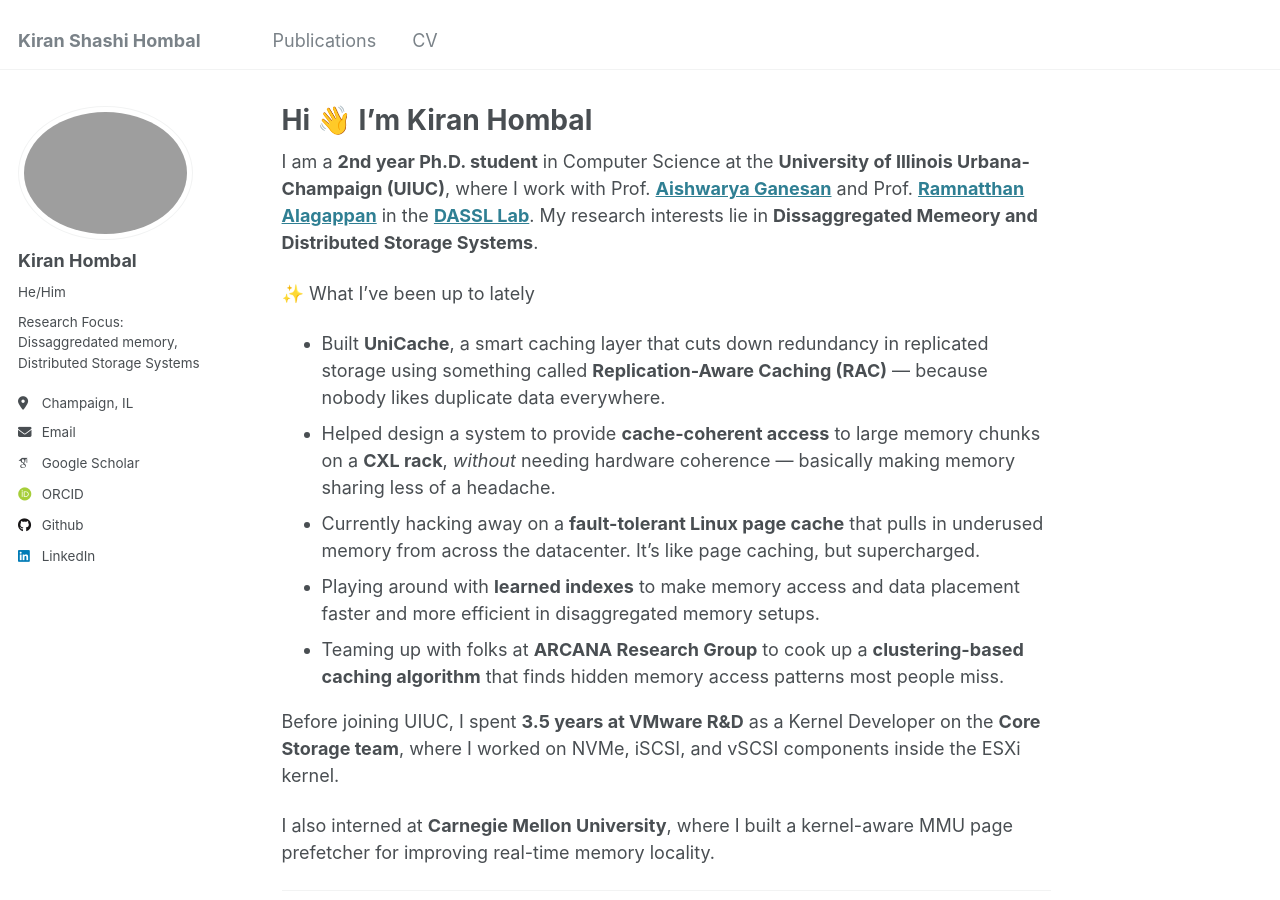
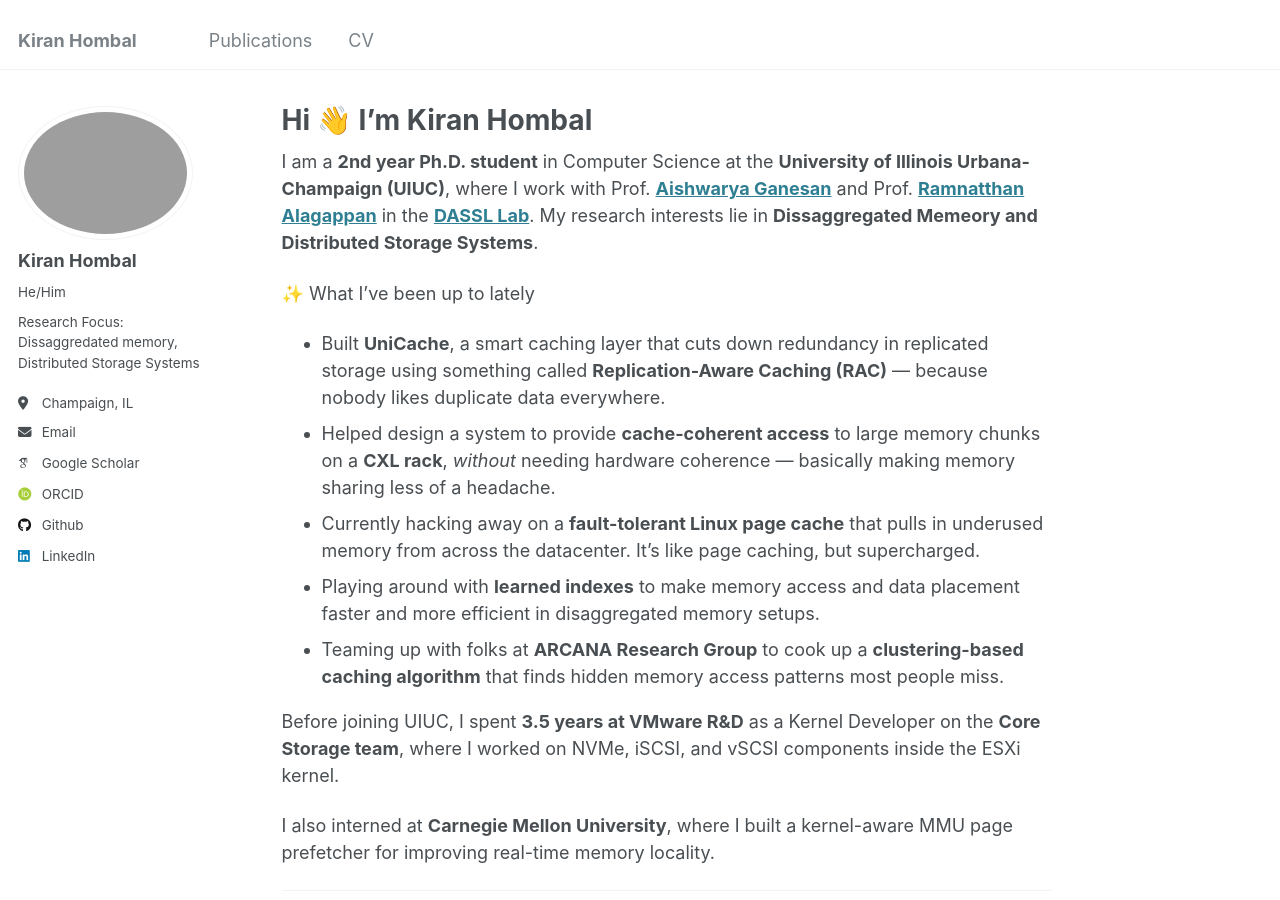
Before and after one commit to KSTARK007/KSTARK007.github.io, a Jekyll site: the page built from _pages/about.md, in a window 1280 px wide and 900 px high. Built offline with Jekyll 4.4.1, drawn with Linux system fonts in a browser that asks for light colours; some web fonts are replaced.

Commit message:
fix author title in site configuration for consistency

```diff
--- a/_config.yml
+++ b/_config.yml
@@ -8,7 +8,7 @@
 
 # Basic Site Settings
 locale                   : "en-US"
-title                    : "Kiran Shashi Hombal"
+title                    : "Kiran Hombal"
 title_separator          : "-"
 name                     : &name "Kiran Hombal"
 description              : &description "personal description"
```
